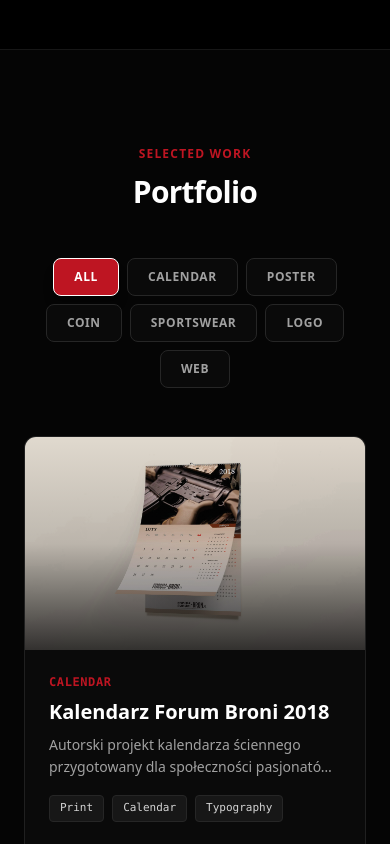
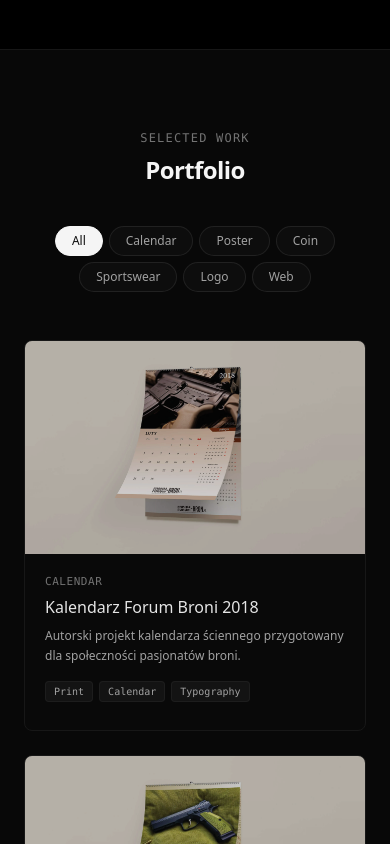
Before and after one commit to tombergson/tom-bergson-portfolio-next.js, a Next.js app: page / in a window 390 px wide. Shown: the part 3680-4524 px from the top of the page. Built offline with nearby package versions, Linux system fonts and the light colour scheme.

Commit message:
style: powrót do pierwszej subtelnej wersji portfolio z czystym tłem

```diff
--- a/components/Portfolio.tsx
+++ b/components/Portfolio.tsx
@@ -2,7 +2,7 @@
 
 import { useState } from "react";
 import Image from "next/image";
-import { X, Eye, ExternalLink } from "lucide-react";
+import { X, ExternalLink } from "lucide-react";
 
 type ProjectCategory = "all" | "calendar" | "poster" | "coin" | "sportswear" | "logo" | "web";
 
@@ -115,7 +115,7 @@ const projects: Project[] = [
   },
   {
     id: "11",
-    title: "Nadwiślańskie Stwarzyszenie Historii Militarnej - branding i serwis internetowy",
+    title: "Nadwiślańskie Stowarzyszenie Historii Militarnej - branding i serwis internetowy",
     categories: ["logo", "web"],
     categoryLabel: "Logo & Web",
     description: "Zestaw wektorowych zasobów graficznych, znaków towarowych oraz architektury serwisu WWW.",
@@ -136,13 +136,13 @@ const projects: Project[] = [
 ];
 
 const categories: { key: ProjectCategory; label: string }[] = [
-  { key: "all", label: "ALL" },
-  { key: "calendar", label: "CALENDAR" },
-  { key: "poster", label: "POSTER" },
-  { key: "coin", label: "COIN" },
-  { key: "sportswear", label: "SPORTSWEAR" },
-  { key: "logo", label: "LOGO" },
-  { key: "web", label: "WEB" },
+  { key: "all", label: "All" },
+  { key: "calendar", label: "Calendar" },
+  { key: "poster", label: "Poster" },
+  { key: "coin", label: "Coin" },
+  { key: "sportswear", label: "Sportswear" },
+  { key: "logo", label: "Logo" },
+  { key: "web", label: "Web" },
 ];
 
 export default function Portfolio() {
@@ -155,29 +155,29 @@ export default function Portfolio() {
       : projects.filter((p) => p.categories.includes(activeCategory));
 
   return (
-    <section id="portfolio" className="py-24 bg-[#050505] relative border-b border-neutral-900">
+    <section id="portfolio" className="py-20 bg-[#080808] relative border-b border-neutral-900/60">
       <div className="max-w-7xl mx-auto px-6">
 
         {/* Nagłówek sekcji */}
-        <div className="text-center mb-12">
-          <h2 className="text-brand font-bold tracking-widest uppercase text-xs md:text-sm mb-3">
+        <div className="text-center mb-10">
+          <span className="text-neutral-500 font-mono text-xs tracking-widest uppercase mb-2 block">
             Selected Work
-          </h2>
-          <h3 className="text-3xl md:text-5xl font-extrabold text-white tracking-tight">
+          </span>
+          <h3 className="text-2xl md:text-4xl font-semibold text-neutral-100 tracking-tight">
             Portfolio
           </h3>
         </div>
 
-        {/* Filtry kategorii */}
-        <div className="flex flex-wrap items-center justify-center gap-2 md:gap-3 mb-12">
+        {/* Subtelne filtry kategorii */}
+        <div className="flex flex-wrap items-center justify-center gap-1.5 md:gap-2 mb-12">
           {categories.map((cat) => (
             <button
               key={cat.key}
               onClick={() => setActiveCategory(cat.key)}
-              className={`px-5 py-2.5 rounded-lg text-xs md:text-sm font-bold tracking-wider uppercase transition-all duration-300 border ${
+              className={`px-4 py-1.5 rounded-full text-xs font-medium transition-all duration-200 border ${
                 activeCategory === cat.key
-                  ? "bg-brand text-white border-brand shadow-lg shadow-brand/20"
-                  : "bg-neutral-950 text-neutral-400 border-neutral-800 hover:border-neutral-700 hover:text-white"
+                  ? "bg-neutral-100 text-neutral-950 border-neutral-100"
+                  : "bg-neutral-900/40 text-neutral-400 border-neutral-800/80 hover:border-neutral-700 hover:text-neutral-200"
               }`}
             >
               {cat.label}
@@ -186,51 +186,44 @@ export default function Portfolio() {
         </div>
 
         {/* Siatka projektów */}
-        <div className="grid grid-cols-1 md:grid-cols-2 lg:grid-cols-3 gap-8">
+        <div className="grid grid-cols-1 md:grid-cols-2 lg:grid-cols-3 gap-6">
           {filteredProjects.map((project) => (
             <div
               key={project.id}
               onClick={() => setSelectedProject(project)}
-              className="group relative bg-neutral-950 border border-neutral-800/80 rounded-xl overflow-hidden cursor-pointer transition-all duration-300 hover:border-brand/50 hover:shadow-xl hover:shadow-brand/5 flex flex-col justify-between"
+              className="group relative bg-neutral-950/60 border border-neutral-900 rounded-lg overflow-hidden cursor-pointer transition-all duration-300 hover:border-neutral-800 flex flex-col justify-between"
             >
               <div>
                 {/* Podgląd obrazka */}
-                <div className="relative aspect-[16/10] w-full overflow-hidden bg-neutral-900">
+                <div className="relative aspect-[16/10] w-full overflow-hidden bg-neutral-900/50">
                   <Image
                     src={project.image}
                     alt={project.title}
                     fill
                     sizes="(max-width: 768px) 100vw, (max-width: 1200px) 50vw, 33vw"
-                    className="object-cover object-center group-hover:scale-105 transition-transform duration-500"
+                    className="object-cover object-center group-hover:scale-[1.02] transition-transform duration-500 ease-out"
                   />
-                  <div className="absolute inset-0 bg-gradient-to-t from-neutral-950 via-neutral-950/20 to-transparent opacity-80 group-hover:opacity-60 transition-opacity" />
-
-                  {/* Overlay przycisku podglądu */}
-                  <div className="absolute inset-0 flex items-center justify-center opacity-0 group-hover:opacity-100 transition-opacity duration-300 bg-black/40 backdrop-blur-xs">
-                    <div className="p-3 rounded-full bg-brand text-white shadow-lg flex items-center gap-2 font-bold text-xs uppercase tracking-wider">
-                      <Eye className="w-4 h-4" /> View Project
-                    </div>
-                  </div>
+                  <div className="absolute inset-0 bg-neutral-950/20 group-hover:bg-transparent transition-colors duration-300" />
                 </div>
 
                 {/* Informacje o projekcie */}
-                <div className="p-6">
-                  <span className="text-xs font-mono font-semibold text-brand tracking-wider uppercase mb-2 block">
+                <div className="p-5">
+                  <span className="text-[11px] font-mono text-neutral-500 tracking-wider uppercase mb-1.5 block">
                     {project.categoryLabel}
                   </span>
-                  <h4 className="text-xl font-bold text-white mb-2 group-hover:text-brand transition-colors">
+                  <h4 className="text-base font-medium text-neutral-200 mb-2 group-hover:text-white transition-colors leading-snug">
                     {project.title}
                   </h4>
-                  <p className="text-neutral-400 text-sm line-clamp-2 leading-relaxed mb-4">
+                  <p className="text-neutral-400 text-xs line-clamp-2 leading-relaxed mb-4 font-normal">
                     {project.description}
                   </p>
 
                   {/* Tagi */}
-                  <div className="flex flex-wrap gap-2 mb-4">
+                  <div className="flex flex-wrap gap-1.5 mb-2">
                     {project.tags.map((tag, idx) => (
                       <span
                         key={idx}
-                        className="text-[11px] font-mono bg-neutral-900 border border-neutral-800 text-neutral-300 px-2.5 py-1 rounded"
+                        className="text-[10px] font-mono bg-neutral-900/80 border border-neutral-800/60 text-neutral-400 px-2 py-0.5 rounded"
                       >
                         {tag}
                       </span>
@@ -239,17 +232,17 @@ export default function Portfolio() {
                 </div>
               </div>
 
-              {/* Link w formie Chip */}
+              {/* Subtelny Chip Linku */}
               {project.link && (
-                <div className="px-6 pb-6 pt-0">
+                <div className="px-5 pb-5 pt-0">
                   <a
                     href={project.link}
                     target="_blank"
                     rel="noopener noreferrer"
                     onClick={(e) => e.stopPropagation()}
-                    className="inline-flex items-center gap-1.5 px-3 py-1.5 rounded-full text-xs font-mono bg-neutral-900 hover:bg-brand text-neutral-300 hover:text-white border border-neutral-800 transition-all duration-300"
+                    className="inline-flex items-center gap-1.5 text-[11px] font-mono text-neutral-400 hover:text-white bg-neutral-900/60 hover:bg-neutral-800/80 px-2.5 py-1 rounded-md border border-neutral-800/80 transition-all duration-200"
                   >
-                    <ExternalLink className="w-3.5 h-3.5" />
+                    <ExternalLink className="w-3 h-3 text-neutral-500" />
                     <span>{project.linkLabel || "Visit Site"}</span>
                   </a>
                 </div>
@@ -260,52 +253,52 @@ export default function Portfolio() {
 
       </div>
 
-      {/* Modal ze szczegółami projektu */}
+      {/* Subtelny Modal */}
       {selectedProject && (
         <div
-          className="fixed inset-0 z-50 flex items-center justify-center p-4 bg-black/85 backdrop-blur-md"
+          className="fixed inset-0 z-50 flex items-center justify-center p-4 bg-black/80 backdrop-blur-sm"
           onClick={() => setSelectedProject(null)}
         >
           <div
-            className="relative w-full max-w-4xl bg-neutral-950 border border-neutral-800 rounded-2xl overflow-hidden shadow-2xl max-h-[90vh] flex flex-col"
+            className="relative w-full max-w-3xl bg-neutral-950 border border-neutral-800/90 rounded-xl overflow-hidden shadow-2xl max-h-[85vh] flex flex-col"
             onClick={(e) => e.stopPropagation()}
           >
             {/* Przycisk zamykania */}
             <button
               onClick={() => setSelectedProject(null)}
-              className="absolute top-4 right-4 z-10 p-2.5 rounded-full bg-neutral-900/80 border border-neutral-800 text-neutral-400 hover:text-white hover:bg-neutral-800 transition-all"
+              className="absolute top-3 right-3 z-10 p-2 rounded-full bg-neutral-900/80 border border-neutral-800 text-neutral-400 hover:text-white transition-all"
             >
-              <X className="w-5 h-5" />
+              <X className="w-4 h-4" />
             </button>
 
-            {/* Obrazek w modalu */}
-            <div className="relative aspect-video w-full bg-neutral-900 shrink-0">
+            {/* Podgląd w modalu */}
+            <div className="relative aspect-video w-full bg-neutral-900/40 shrink-0">
               <Image
                 src={selectedProject.image}
                 alt={selectedProject.title}
                 fill
-                className="object-contain object-center"
+                className="object-contain object-center p-2"
               />
             </div>
 
             {/* Treść w modalu */}
-            <div className="p-6 md:p-8 overflow-y-auto">
-              <span className="text-xs font-mono font-semibold text-brand tracking-wider uppercase mb-2 block">
+            <div className="p-6 overflow-y-auto">
+              <span className="text-[11px] font-mono text-neutral-500 tracking-wider uppercase mb-1 block">
                 {selectedProject.categoryLabel}
               </span>
-              <h3 className="text-2xl md:text-3xl font-extrabold text-white mb-4">
+              <h3 className="text-xl font-semibold text-white mb-3">
                 {selectedProject.title}
               </h3>
-              <p className="text-neutral-300 text-sm md:text-base leading-relaxed mb-6">
+              <p className="text-neutral-300 text-sm leading-relaxed mb-6">
                 {selectedProject.description}
               </p>
 
-              <div className="flex flex-wrap items-center justify-between gap-4">
-                <div className="flex flex-wrap gap-2">
+              <div className="flex flex-wrap items-center justify-between gap-4 pt-4 border-t border-neutral-900">
+                <div className="flex flex-wrap gap-1.5">
                   {selectedProject.tags.map((tag, idx) => (
                     <span
                       key={idx}
-                      className="text-xs font-mono bg-neutral-900 border border-neutral-800 text-neutral-300 px-3 py-1 rounded-md"
+                      className="text-xs font-mono bg-neutral-900 text-neutral-400 px-2.5 py-1 rounded border border-neutral-800"
                     >
                       {tag}
                     </span>
@@ -317,9 +310,9 @@ export default function Portfolio() {
                     href={selectedProject.link}
                     target="_blank"
                     rel="noopener noreferrer"
-                    className="inline-flex items-center gap-2 px-4 py-2 bg-brand text-white font-mono font-semibold text-xs rounded-full hover:bg-red-700 transition-all shadow-md"
+                    className="inline-flex items-center gap-1.5 px-3.5 py-1.5 bg-neutral-100 hover:bg-white text-neutral-950 font-medium text-xs rounded-md transition-all"
                   >
-                    <ExternalLink className="w-4 h-4" />
+                    <ExternalLink className="w-3.5 h-3.5" />
                     <span>{selectedProject.linkLabel || "Visit Website"}</span>
                   </a>
                 )}
```
